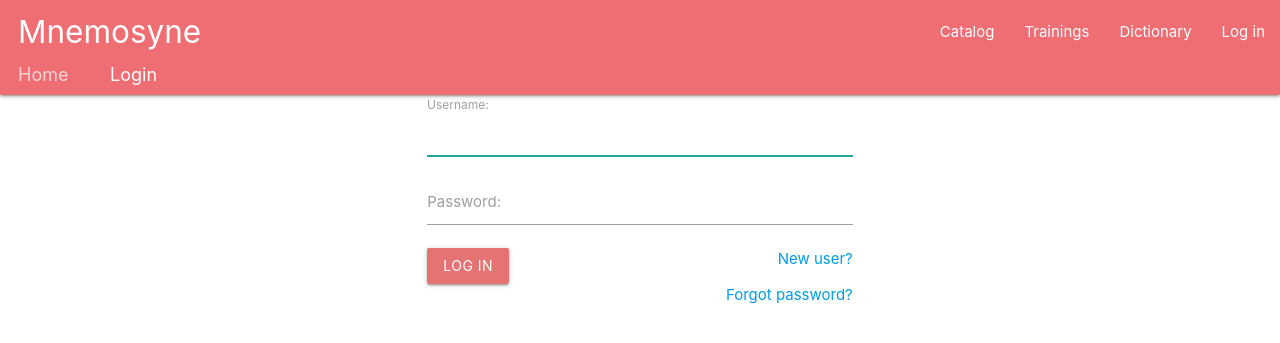
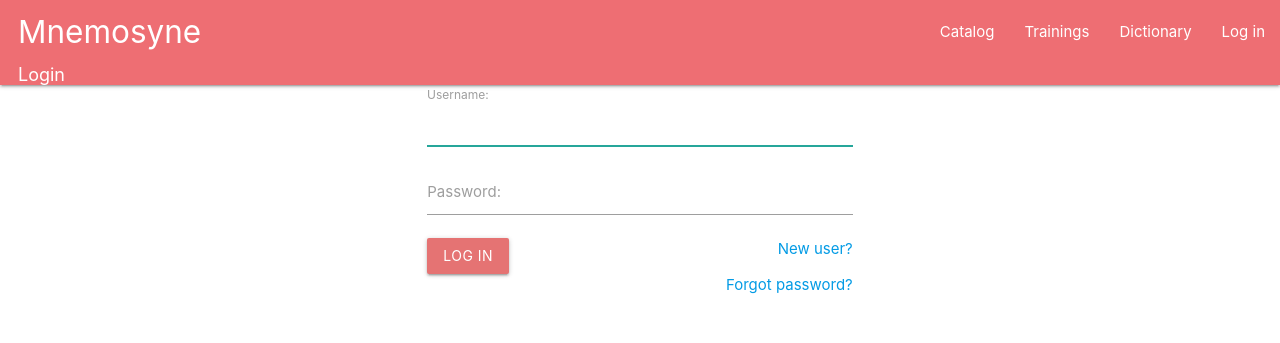
Before and after one commit to mnemosyne-team/mnemosyne, a Django app: page /login/?next=/dictionary/ in a window 1280 px wide. Shown: the top 343 px of the page. Run offline with Django 3.2, Linux system fonts and the light colour scheme; some libraries are stand-ins or nearby versions.

Commit message:
Change home page to dictionary

```diff
--- a/wordbuilder/templates/registration/login.html
+++ b/wordbuilder/templates/registration/login.html
@@ -3,7 +3,6 @@
 {% block title %}Mnemosyne - Login{% endblock %}
 
 {% block breadcrumbs %}
-    <a href={% url 'index' %} class="breadcrumb">Home</a>
     <a href='#' class="breadcrumb">Login</a>
 {% endblock %}
 
--- a/wordbuilder/templates/registration/password-reset-complete.html
+++ b/wordbuilder/templates/registration/password-reset-complete.html
@@ -3,7 +3,6 @@
 {% block title %}Mnemosyne - Password Reset{% endblock %}
 
 {% block breadcrumbs %}
-    <a href={% url 'index' %} class="breadcrumb">Home</a>
     <a href='#' class="breadcrumb">Password Reset</a>
 {% endblock %}
 
--- a/wordbuilder/templates/registration/password-reset-confirm.html
+++ b/wordbuilder/templates/registration/password-reset-confirm.html
@@ -3,7 +3,6 @@
 {% block title %}Mnemosyne - Password Reset{% endblock %}
 
 {% block breadcrumbs %}
-    <a href={% url 'index' %} class="breadcrumb">Home</a>
     <a href='#' class="breadcrumb">Password Reset</a>
 {% endblock %}
 
--- a/wordbuilder/templates/registration/password-reset-done.html
+++ b/wordbuilder/templates/registration/password-reset-done.html
@@ -3,7 +3,6 @@
 {% block title %}Mnemosyne - Password Reset{% endblock %}
 
 {% block breadcrumbs %}
-    <a href={% url 'index' %} class="breadcrumb">Home</a>
     <a href='#' class="breadcrumb">Password Reset</a>
 {% endblock %}
 
--- a/wordbuilder/templates/registration/password-reset-form.html
+++ b/wordbuilder/templates/registration/password-reset-form.html
@@ -3,7 +3,6 @@
 {% block title %}Mnemosyne - Password Reset{% endblock %}
 
 {% block breadcrumbs %}
-    <a href={% url 'index' %} class="breadcrumb">Home</a>
     <a href='#' class="breadcrumb">Password Reset</a>
 {% endblock %}
 
--- a/wordbuilder/templates/registration/signup.html
+++ b/wordbuilder/templates/registration/signup.html
@@ -5,7 +5,6 @@
 {% block title %}Mnemosyne - Create User{% endblock %}
 
 {% block breadcrumbs %}
-    <a href={% url 'index' %} class="breadcrumb">Home</a>
     <a href='#' class="breadcrumb">Create User</a>
 {% endblock %}
 
```
